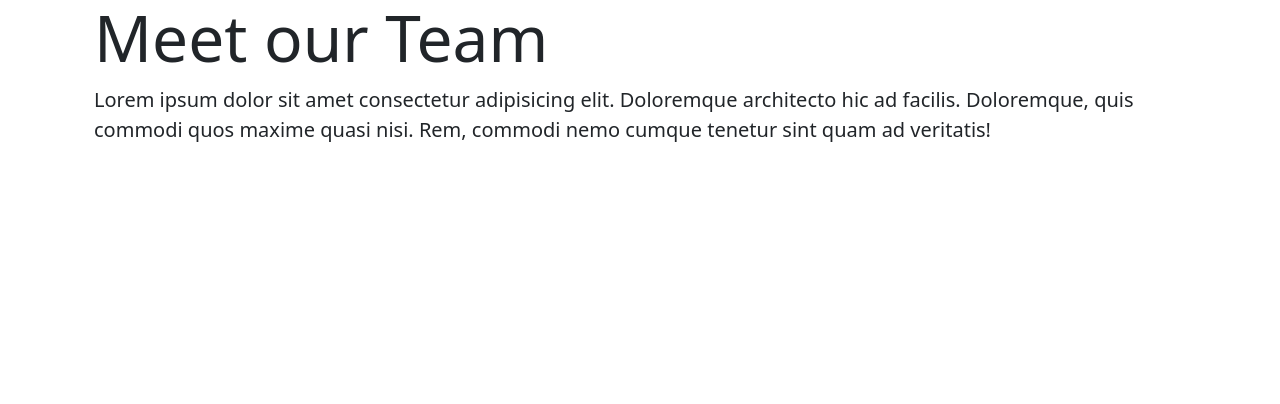
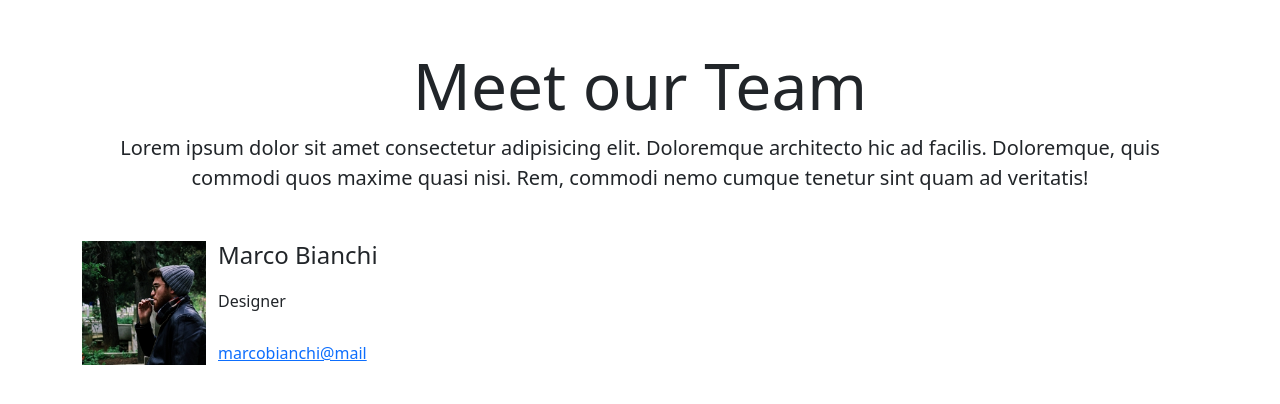
Before and after one commit to mattiacoli/js-our-team, a plain HTML site: page index.html in a window 1280 px wide. Drawn offline with nearby package versions, Linux system fonts and the light colour scheme.

Commit message:
add temporary member card in html section

```diff
--- a/index.html
+++ b/index.html
@@ -16,7 +16,7 @@
   <div class="container">
     <!-- Jumbotron -->
     <div class="jumbotron jumbotron-fluid">
-      <div class="container">
+      <div class="container text-center mx-auto my-5">
         <h1 class="display-3">Meet our Team</h1>
         <p class="lead">Lorem ipsum dolor sit amet consectetur adipisicing elit. Doloremque architecto hic ad facilis.
           Doloremque, quis commodi quos maxime quasi nisi. Rem, commodi nemo cumque tenetur sint quam ad veritatis!</p>
@@ -24,8 +24,38 @@
     </div>
 
     <!-- Memebers Cards -->
-     <section>
+     <section id="members-card" class="container mt-3">
 
+      <div class="row gap-1">
+
+        <!-- to remove and add with js function -->
+        <div class="col-4">
+          <div class="row">
+
+            <div class="col-4 g-0">
+              <img width="100%" src="./assets/img/male1.png" alt="">
+            </div>
+            <div class="col-8 d-flex flex-column justify-content-between">
+              <h4>Marco Bianchi</h4>
+              <p>Designer</p>
+              <a href="">marcobianchi@mail</a>
+            </div>
+          </div>
+        </div>
+
+
+
+
+
+
+
+
+
+
+
+
+
+      </div>
      </section>
 
   </div>
```
Also changed, not shown: assets/css/style.css (line endings or trailing spaces).
